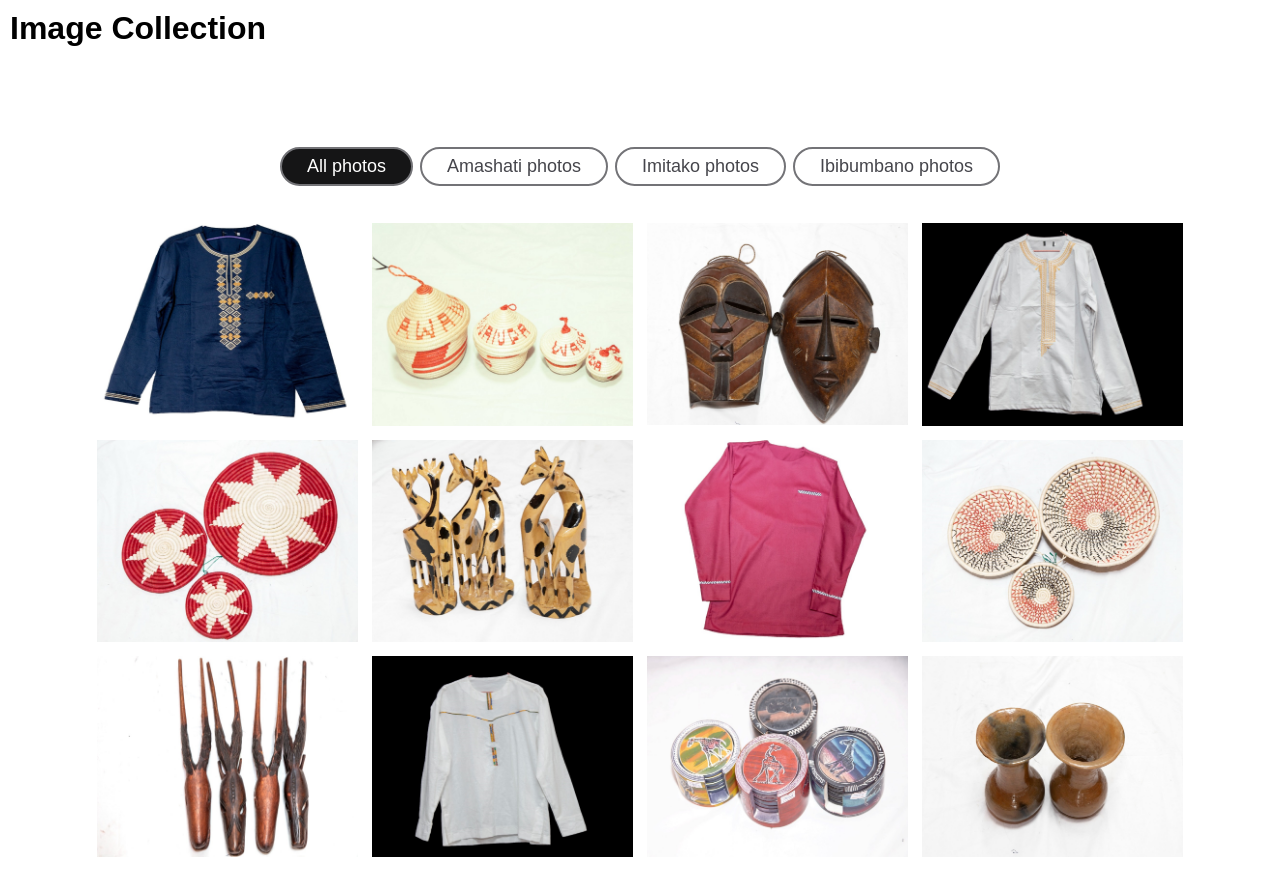
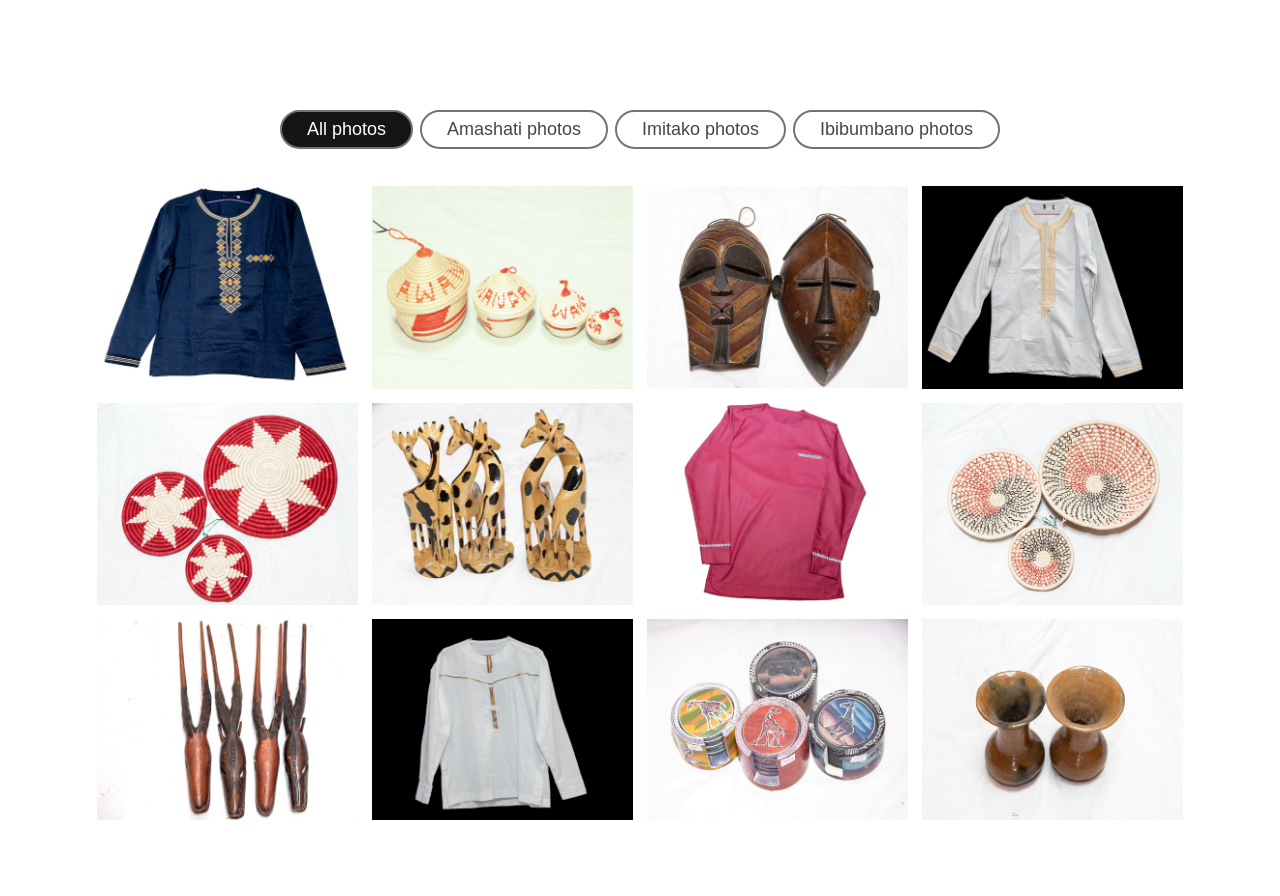
Before and after one commit to emmymbaraga/image_gallery, a plain HTML site: page index.html in a window 1280 px wide. Drawn offline with Linux system fonts and the light colour scheme; a web font is replaced by a local one.

Commit message:
removing heading

```diff
--- a/index.html
+++ b/index.html
@@ -8,7 +8,7 @@
     <title>Gallery Image</title>
 </head>
 <body>
-    <h1>Image Collection</h1>
+
     <div class="wrapper">
         <nav>
             <div class="items">
```
